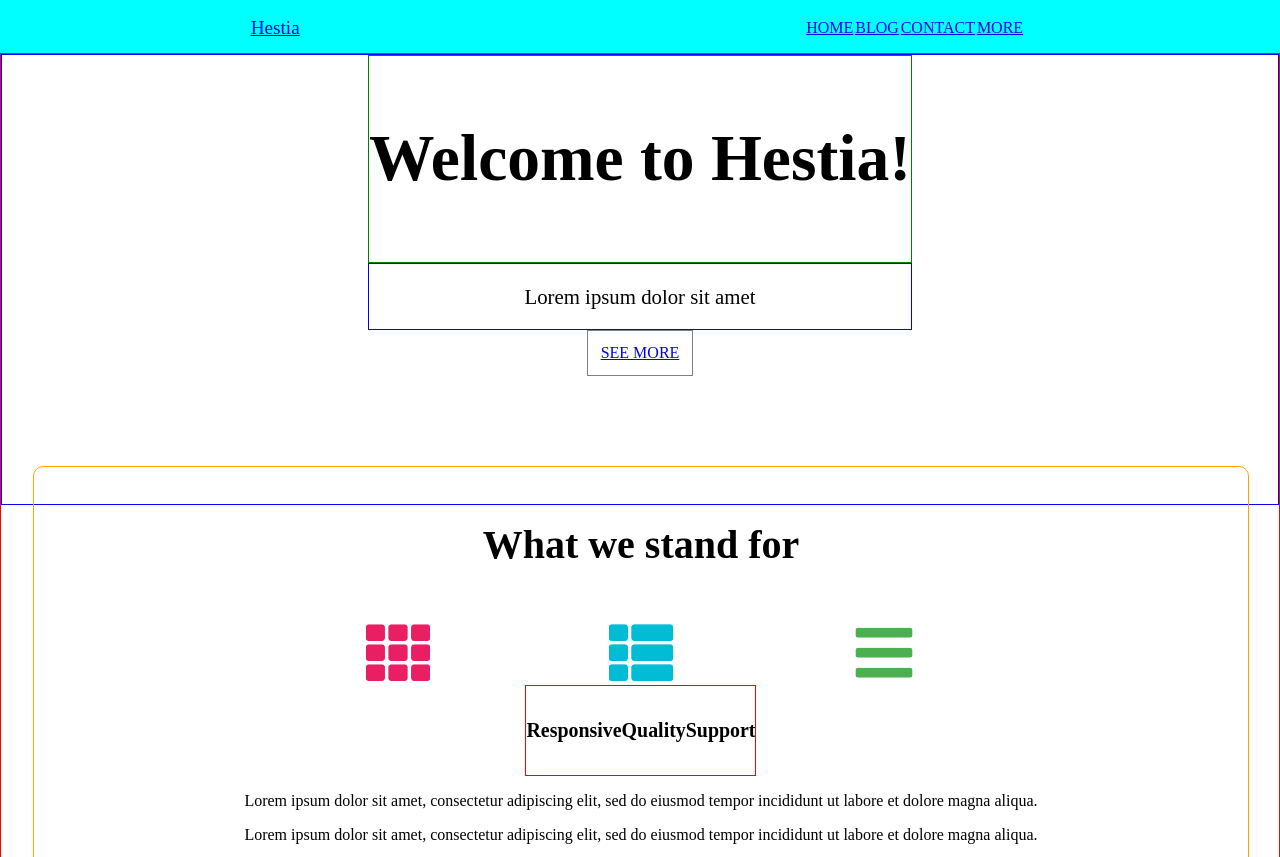
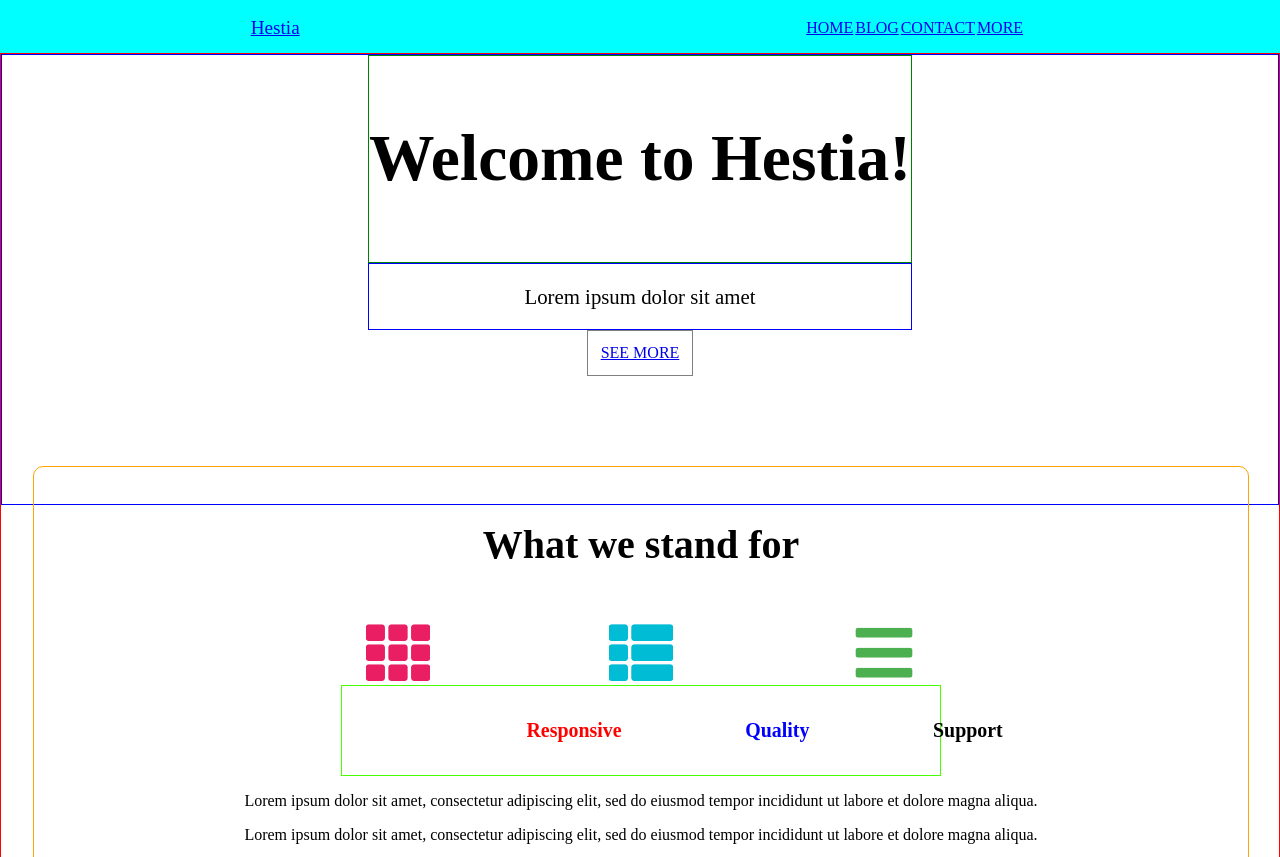
Before and after one commit to shawn-dpl/css-capstone, a plain HTML site: page index.html in a window 1280 px wide. Shown: the top 857 px of the page. Drawn offline with Linux system fonts and the light colour scheme.

Commit message:
first day

```diff
--- a/styles/page-1.scss
+++ b/styles/page-1.scss
@@ -96,11 +96,25 @@ body {
     }
     .stand-for-captions-title {
       display: flex;
+      justify-content: flex-start;
+      // grid-template-columns: repeat(3, 1fr);
+      column-gap: 54%;
       // flex-direction: row;
-      justify-content: space-around;
-      align-items: center;
+      // align-items: ;
       font-size: x-large;
-      border: 1px solid red;
+      padding: 0 15.2%;
+      border: 1px solid rgb(72, 255, 0);
+
+      .title-1 {
+        display: flex;
+        color: red;
+      }
+      .title-2 {
+        display: flex;
+        justify-content: center;
+
+        color: blue;
+      }
     }
   }
 }
```
Also changed, not shown: styles/page-1.css, 1 other file.
